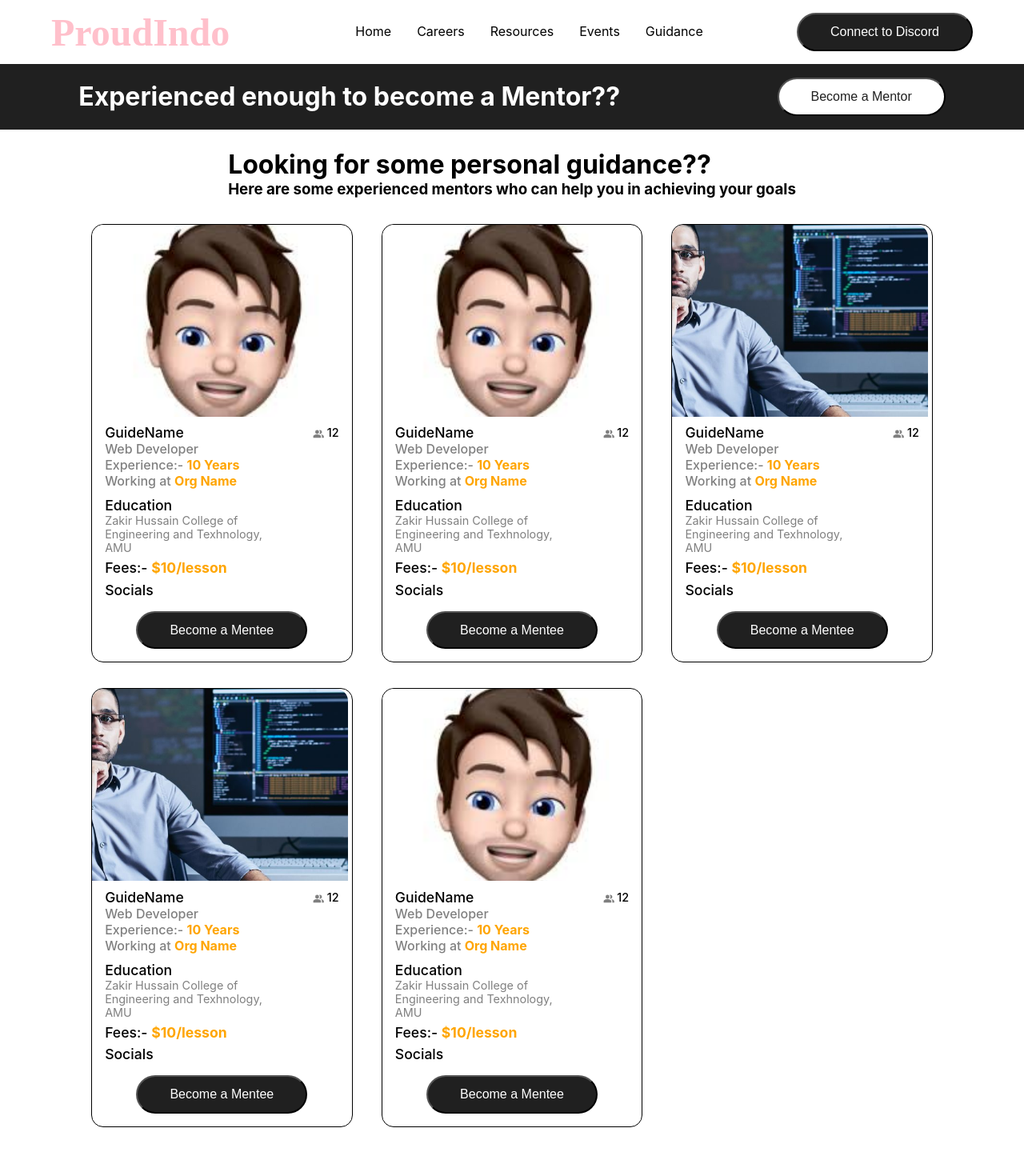
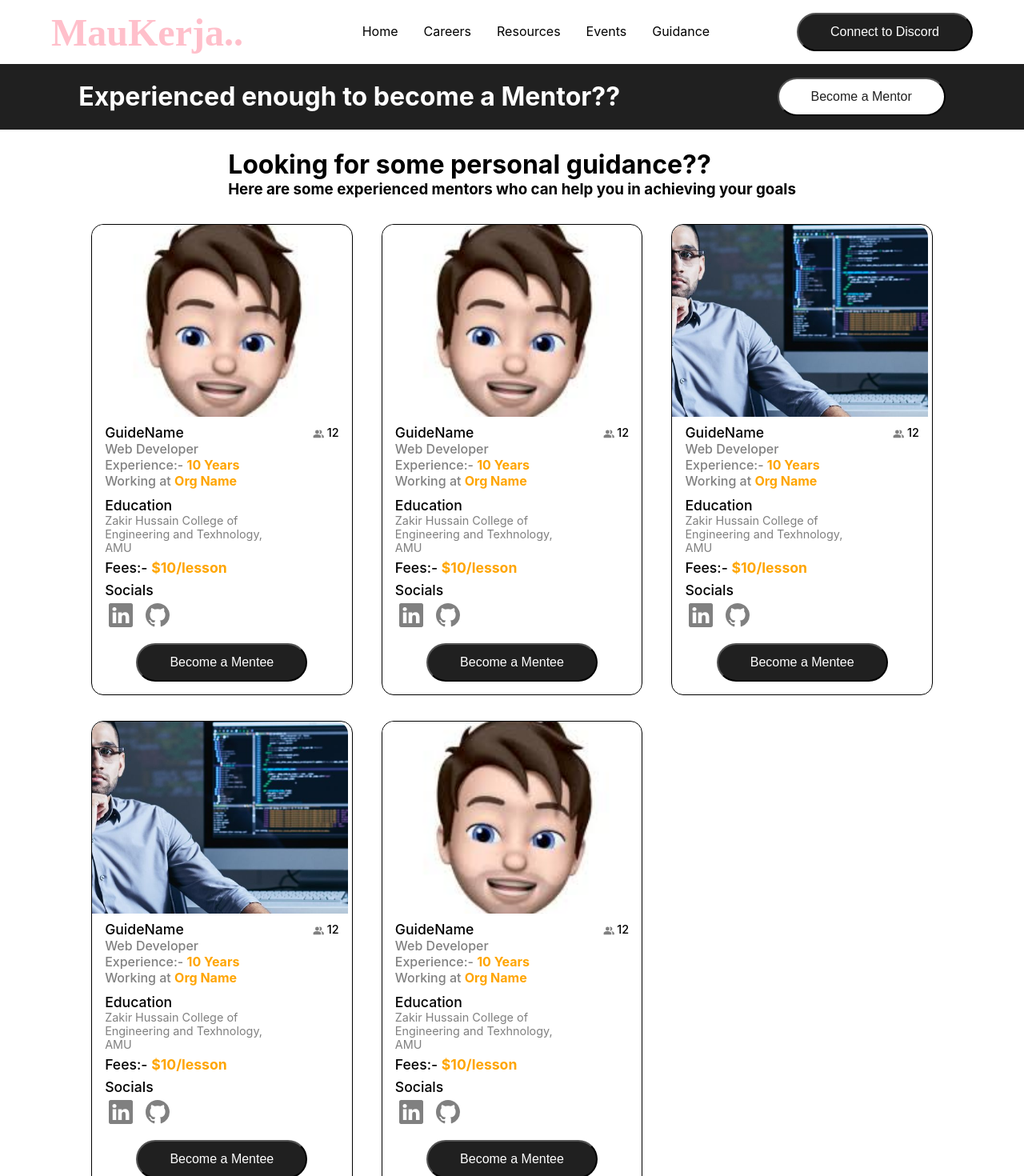
Before and after one commit to Garvit1809/Garuda-Hack, a React (Create React App) app in the folder client/: page /mentors in a window 1280 px wide. Shown: the top 1470 px of the page at 80% size. Before the commit the page ends 1441 px from the top, so only its background shows below. Built offline with nearby package versions, Linux system fonts and the light colour scheme.

Commit message:
Resource Page Complete

```diff
--- a/client/src/Components/GeneralComponents/Logo.tsx
+++ b/client/src/Components/GeneralComponents/Logo.tsx
@@ -18,7 +18,7 @@ const Logo = () => {
   return (
     <LogoText>
     <Link to="/">
-    ProudIndo
+    MauKerja..
     </Link>
     </LogoText>
   )
--- a/client/src/Pages/Guidance.tsx
+++ b/client/src/Pages/Guidance.tsx
@@ -6,6 +6,7 @@ import MentorImg1 from '../Assets/MentorImg1.jpg'
 import MentorImg2 from '../Assets/MentorImg2.jpg'
 import {MdPeopleAlt} from 'react-icons/md'
 import Button from '../Components/GeneralComponents/Button'
+import {BsLinkedin, BsGithub} from 'react-icons/bs'
 
 const Section = styled.div`
 width: 100%;
@@ -176,6 +177,21 @@ h3{
     font-size: 1.1rem;
 
   }
+
+  div{
+    /* border: 1px solid red; */
+    width: 80%;
+    margin-left: 1.3rem;
+    margin-top: 0.4rem;
+
+    svg{
+      width: 30px;
+      height: 30px;
+      margin-right: 1rem;
+      fill: grey;
+      cursor: pointer;
+    }
+  }
 `
 
 const BecomeMentee = styled.div`
@@ -218,7 +234,8 @@ const Guidance = () => {
           <Socials>
           <h3>Socials</h3>
           <div>
-
+            <BsLinkedin/>
+            <BsGithub/>
           </div>
           </Socials>
           <BecomeMentee>
@@ -246,7 +263,8 @@ const Guidance = () => {
           <Socials>
           <h3>Socials</h3>
           <div>
-
+            <BsLinkedin/>
+            <BsGithub/>
           </div>
           </Socials>
           <BecomeMentee>
@@ -274,7 +292,8 @@ const Guidance = () => {
           <Socials>
           <h3>Socials</h3>
           <div>
-
+            <BsLinkedin/>
+            <BsGithub/>
           </div>
           </Socials>
           <BecomeMentee>
@@ -304,7 +323,8 @@ const Guidance = () => {
           <Socials>
           <h3>Socials</h3>
           <div>
-
+            <BsLinkedin/>
+            <BsGithub/>
           </div>
           </Socials>
           <BecomeMentee>
@@ -332,14 +352,14 @@ const Guidance = () => {
           <Socials>
           <h3>Socials</h3>
           <div>
-
+            <BsLinkedin/>
+            <BsGithub/>
           </div>
           </Socials>
           <BecomeMentee>
             <Button text="Become a Mentee" link="#" clr="#fff" backgroundColor="#202020" />
           </BecomeMentee>
         </Guide>
-
       </Guides>
     </Section>
     </>
```
